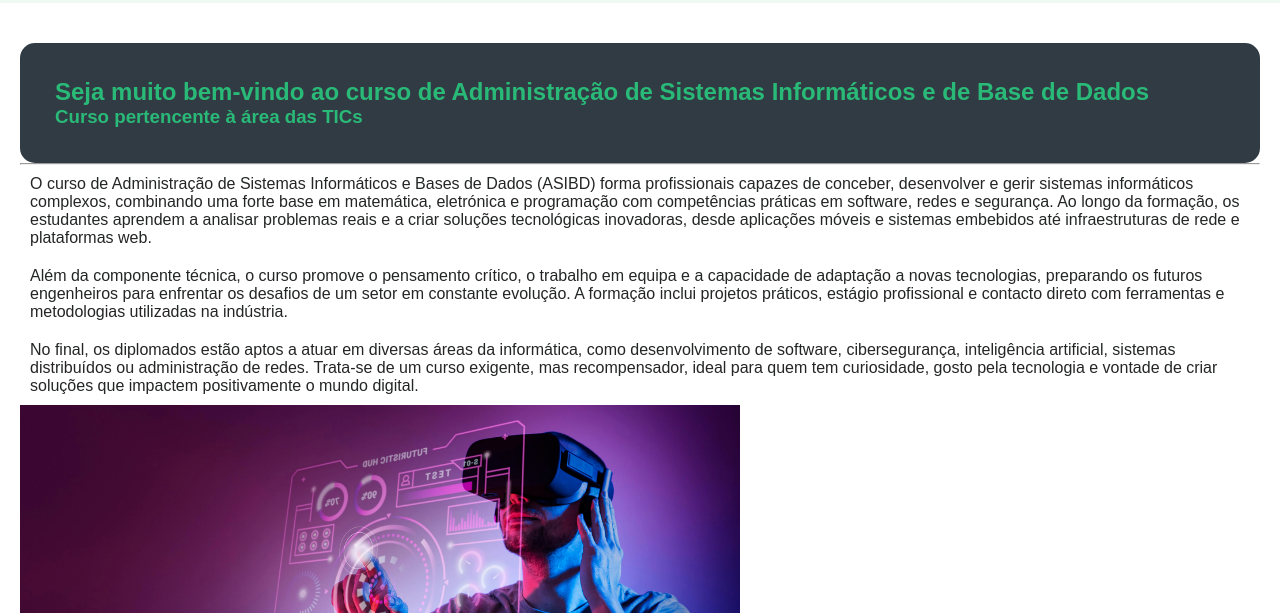
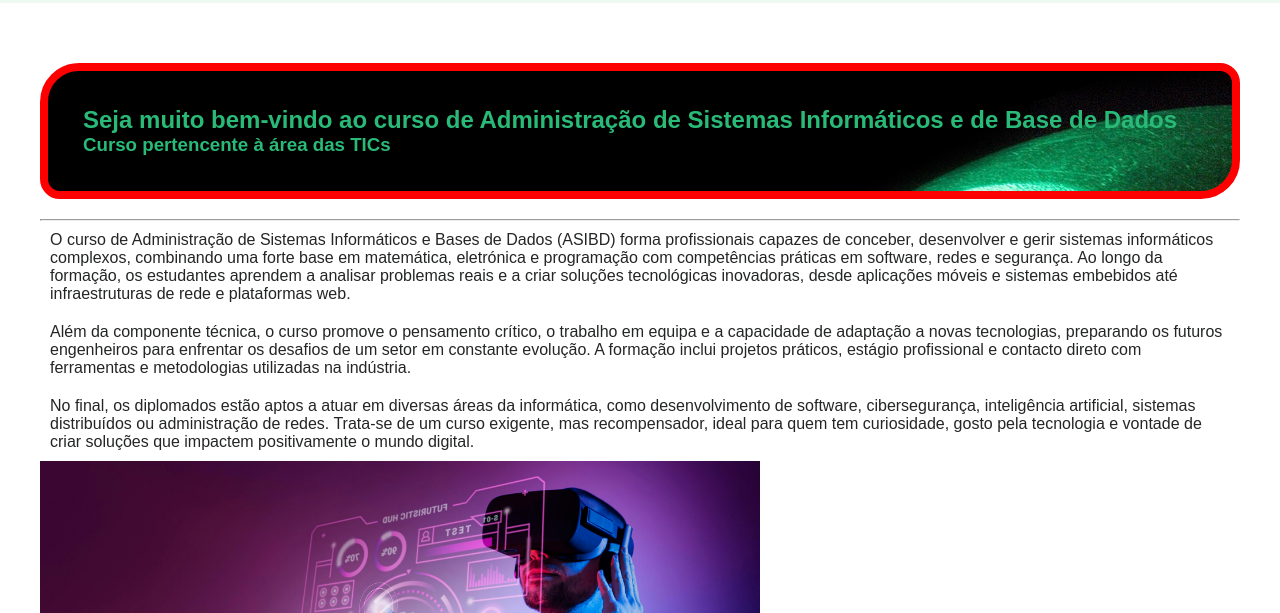
Before and after one commit to RicLps/asibd-site-rl, a plain HTML site: page index.html in a window 1280 px wide. Shown: the part 187-800 px from the top of the page. Drawn offline with Linux system fonts and the light colour scheme.

Commit message:
Background Configuration

```diff
--- a/styles/main.css
+++ b/styles/main.css
@@ -45,7 +45,12 @@ ul {
 .main-container{
   font-size: 16px;
   padding: 20px;
-  margin: 20px 0px;
+  margin: 40px 20px;
+  /*background-image: url("../resources/images/new-images/icon1.png");
+  background-repeat: no-repeat;
+  background-attachment: scroll;
+  background-position: center center;
+  background-size: 50% 50%;*/
 }
 
 .block {
@@ -57,10 +62,14 @@ ul {
 .banner {
   /*margin-left: 40px;
   margin-right: 40px;*/
+  margin-bottom: 20px;
   padding: 35px;
   width: 100%;
-  background-color: #313b44;
-  border-radius: 15px;
+  border: 8px solid red;
+  background-image: url("../resources/images/new-images/img2.jpg");
+  /*background-image: linear-gradient(180deg, rgb(0,249,255) 39%, rgb(51 56 57/100%) 96%);*/
+  background-clip: border-box;
+  border-radius: 39px 20px;
 }
 
 .banner h1, h3 {
```
Also changed, not shown: resources/images/new-images/icon1.png (added), resources/images/new-images/icon2.png (added), resources/images/new-images/img1.jpg (added), resources/images/new-images/img2.jpg (added), resources/images/new-images/img3.jpg (added), resources/images/new-images/img4.jpg (added), resources/images/new-images/img5.jpg (added), resources/images/new-images/img6.jpg (added), resources/images/new-images/img7.jpg (added).
